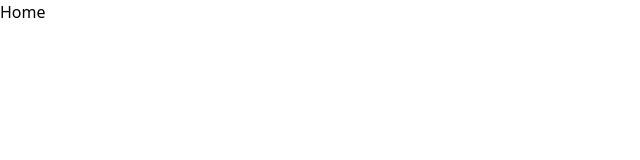
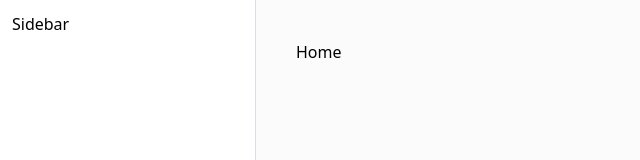
Before and after one commit to bestCodeInWeb/food-chat-ui, a React (Vite) app: page / in a window 1280 px wide. Shown: the top 160 px of the page, without its empty margins (0-640 px from the left). Built offline with nearby package versions, Linux system fonts and the light colour scheme.

Commit message:
add layouts

```diff
--- /dev/null
+++ b/src/components/layouts/EmptyLayout.tsx
@@ -0,0 +1,13 @@
+import { ReactNode } from "react";
+
+type Props = {
+  children: ReactNode;
+}
+
+const EmptyLayout: React.FC<Props> = ({ children }) => {
+  return (
+    <div className='p-10 h-screen bg-white'>{children}</div>
+  )
+}
+
+export default EmptyLayout;
--- a/src/components/layouts/Header.tsx
+++ b/src/components/layouts/Header.tsx
@@ -1,6 +1,8 @@
 const Header = () => {
   return (
-    <header>Header</header>
+    <header className='fixed left-[20%] right-0 top-0 z-10 py-4 pr-12 pl-8 flex items-center justify-between bg-white'>
+      Header
+    </header>
   )
 }
 
--- a/src/components/layouts/MainLayout.tsx
+++ b/src/components/layouts/HomeLayout.tsx
@@ -1,12 +1,11 @@
 import React, { ReactNode } from 'react';
-import Header from './Header';
 import Sidebar from './Sidebar';
 
 type Props = {
   children: ReactNode;
 }
 
-const MainLayout: React.FC<Props> = ({ children }) => {
+const HomeLayout: React.FC<Props> = ({ children }) => {
   return (
     <div className='flex min-h-screen w-full bg-secondary'>
       <div className='w-1/5'>
@@ -14,10 +13,8 @@ const MainLayout: React.FC<Props> = ({ children }) => {
       </div>
 
       <div className='w-4/5'>
-        <Header />
-
         <main>
-          <div className='px-10 pt-24'>
+          <div className='p-10'>
             {children}
           </div>
         </main>
@@ -26,4 +23,4 @@ const MainLayout: React.FC<Props> = ({ children }) => {
   )
 }
 
-export default MainLayout;
+export default HomeLayout;
--- a/src/components/layouts/Sidebar.tsx
+++ b/src/components/layouts/Sidebar.tsx
@@ -1,6 +1,11 @@
 const Sidebar = () => {
   return (
-    <div>Sidebar</div>
+    <div
+      className='fixed flex flex-col justify-between left-0 top-0 w-1/5
+      h-screen border-r border-grey-3 p-3 bg-white z-[2]'
+    >
+      Sidebar
+    </div>
   )
 }
 
--- /dev/null
+++ b/src/pages/Chat.tsx
@@ -0,0 +1,11 @@
+import ChatLayout from "../components/layouts/MainLayout";
+
+const Chat = () => {
+  return (
+    <ChatLayout>
+      Chat
+    </ChatLayout>
+  )
+}
+
+export default Chat;
--- a/src/pages/Home.tsx
+++ b/src/pages/Home.tsx
@@ -1,6 +1,8 @@
+import HomeLayout from "../components/layouts/HomeLayout";
+
 const Home = () => {
   return (
-    <div>Home</div>
+    <HomeLayout>Home</HomeLayout>
   )
 }
 
--- /dev/null
+++ b/src/pages/NotFound.tsx
@@ -0,0 +1,9 @@
+import EmptyLayout from "../components/layouts/EmptyLayout";
+
+const NotFound = () => {
+  return (
+    <EmptyLayout>Not Found 404</EmptyLayout>
+  )
+}
+
+export default NotFound;
--- a/src/pages/SignIn.tsx
+++ b/src/pages/SignIn.tsx
@@ -1,6 +1,8 @@
+import AuthLayout from "../components/layouts/AuthLayout";
+
 const SignIn = () => {
   return (
-    <div>SignIn</div>
+    <AuthLayout>SignIn</AuthLayout>
   )
 }
 
--- a/src/pages/SignUp.tsx
+++ b/src/pages/SignUp.tsx
@@ -1,6 +1,8 @@
+import AuthLayout from "../components/layouts/AuthLayout";
+
 const SignUp = () => {
   return (
-    <div>SignUp</div>
+    <AuthLayout>SignUp</AuthLayout>
   )
 }
 
```
Also changed, not shown: src/router/index.ts (+10 -0 lines).
